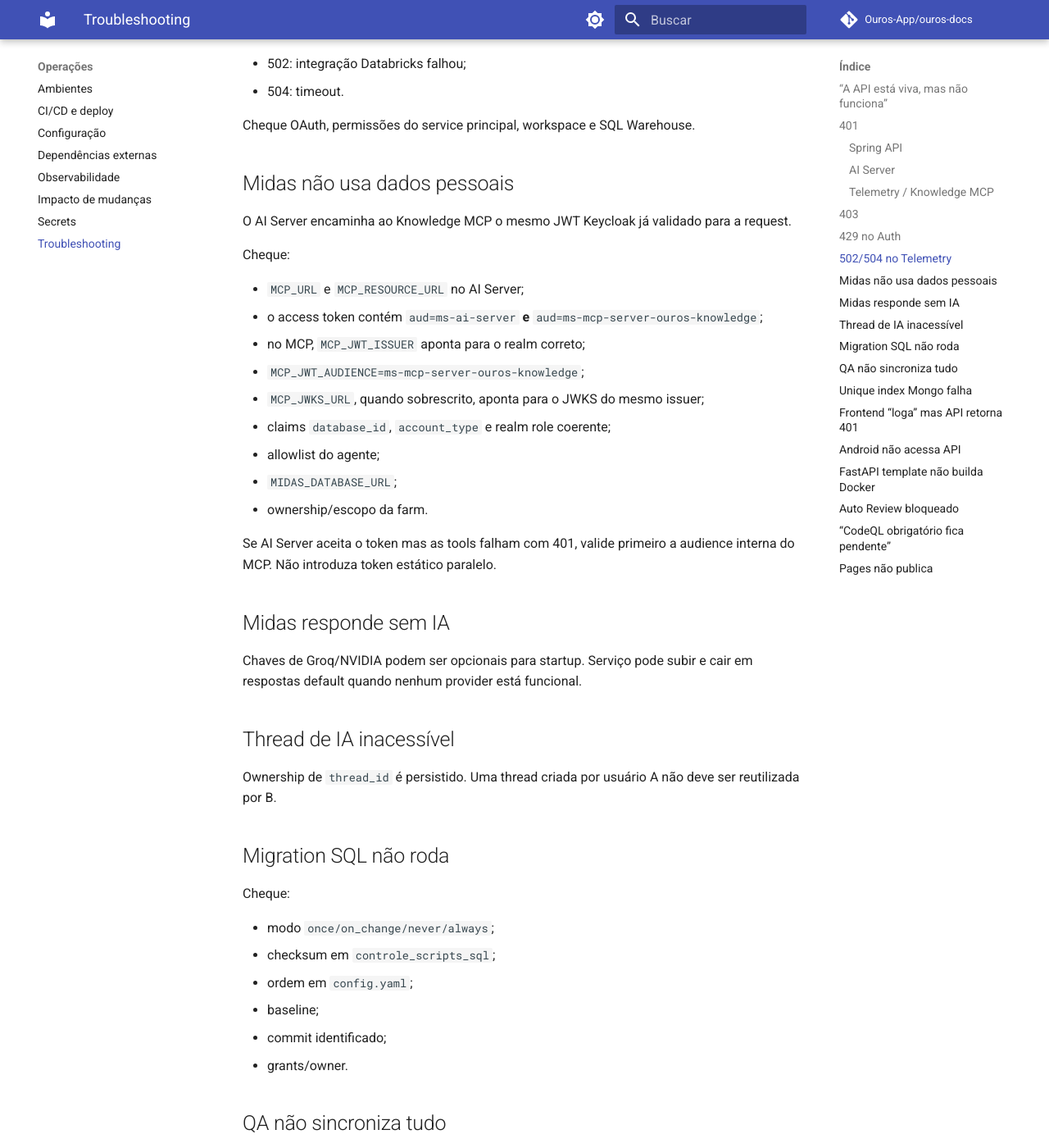
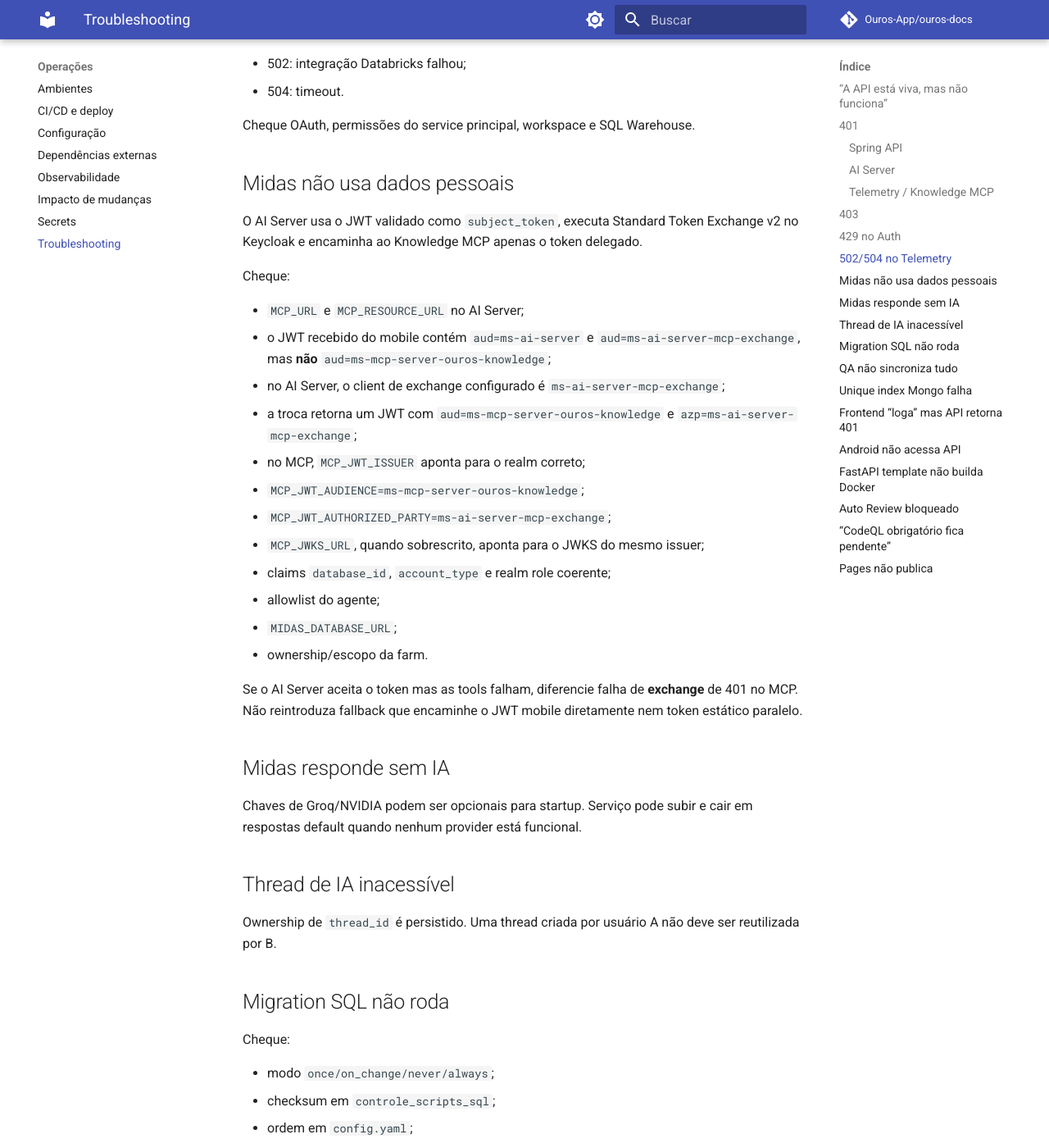
Before and after one commit to Ouros-App/ouros-docs, an MkDocs documentation site: the page built from docs/operations/troubleshooting.md, in a window 1280 px wide and 1400 px high, scrolled down 1493 px. Shown: the whole window at 82% size. Built offline with MkDocs 1.6.1 and Material for MkDocs 9.7.7, drawn with Linux system fonts in a browser that asks for light colours; comment, search, counter and statistics services are not loaded.

Commit message:
docs(troubleshooting): diagnose MCP token exchange

```diff
--- a/docs/operations/troubleshooting.md
+++ b/docs/operations/troubleshooting.md
@@ -55,21 +55,24 @@ Cheque OAuth, permissões do service principal, workspace e SQL Warehouse.
 
 ## Midas não usa dados pessoais
 
-O AI Server encaminha ao Knowledge MCP o mesmo JWT Keycloak já validado para a request.
+O AI Server usa o JWT validado como `subject_token`, executa Standard Token Exchange v2 no Keycloak e encaminha ao Knowledge MCP apenas o token delegado.
 
 Cheque:
 
 - `MCP_URL` e `MCP_RESOURCE_URL` no AI Server;
-- o access token contém `aud=ms-ai-server` **e** `aud=ms-mcp-server-ouros-knowledge`;
+- o JWT recebido do mobile contém `aud=ms-ai-server` e `aud=ms-ai-server-mcp-exchange`, mas **não** `aud=ms-mcp-server-ouros-knowledge`;
+- no AI Server, o client de exchange configurado é `ms-ai-server-mcp-exchange`;
+- a troca retorna um JWT com `aud=ms-mcp-server-ouros-knowledge` e `azp=ms-ai-server-mcp-exchange`;
 - no MCP, `MCP_JWT_ISSUER` aponta para o realm correto;
 - `MCP_JWT_AUDIENCE=ms-mcp-server-ouros-knowledge`;
+- `MCP_JWT_AUTHORIZED_PARTY=ms-ai-server-mcp-exchange`;
 - `MCP_JWKS_URL`, quando sobrescrito, aponta para o JWKS do mesmo issuer;
 - claims `database_id`, `account_type` e realm role coerente;
 - allowlist do agente;
 - `MIDAS_DATABASE_URL`;
 - ownership/escopo da farm.
 
-Se AI Server aceita o token mas as tools falham com 401, valide primeiro a audience interna do MCP. Não introduza token estático paralelo.
+Se o AI Server aceita o token mas as tools falham, diferencie falha de **exchange** de 401 no MCP. Não reintroduza fallback que encaminhe o JWT mobile diretamente nem token estático paralelo.
 
 ## Midas responde sem IA
 
```
